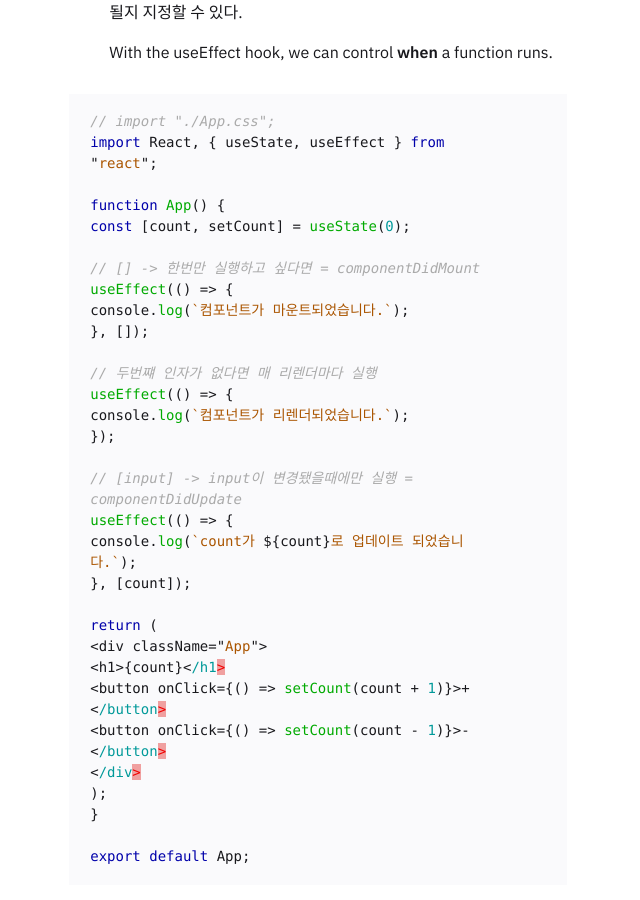
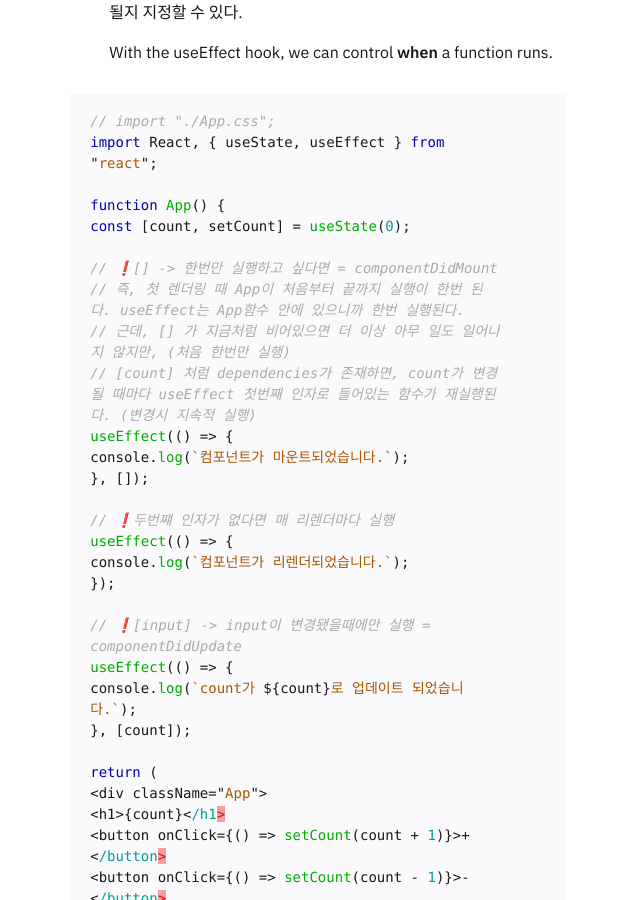
Before and after one commit to jenjenhub/blog, a Jekyll site: the page built from _notes/Public/2022-01-23-useEffect.md, in a window 1280 px wide and 900 px high, scrolled down 1357 px. Shown: the whole window, without its empty margins (322-962 px from the left). Built offline with Jekyll 4.4.1, drawn with Linux system fonts in a browser that asks for light colours.

Commit message:
Update 2022-01-23-useEffect.md

```diff
--- a/_notes/Public/2022-01-23-useEffect.md
+++ b/_notes/Public/2022-01-23-useEffect.md
@@ -60,17 +60,20 @@ import React, { useState, useEffect } from "react";
 function App() {
   const [count, setCount] = useState(0);
 
-  // [] -> 한번만 실행하고 싶다면 = componentDidMount
+  // ❗[] -> 한번만 실행하고 싶다면 = componentDidMount
+  // 즉, 첫 렌더링 때 App이 처음부터 끝까지 실행이 한번 된다. useEffect는 App함수 안에 있으니까 한번 실행된다.
+  // 근데, [] 가 지금처럼 비어있으면 더 이상 아무 일도 일어나지 않지만, (처음 한번만 실행)
+  // [count] 처럼 dependencies가 존재하면, count가 변경될 때마다 useEffect 첫번째 인자로 들어있는 함수가 재실행된다. (변경시 지속적 실행)
   useEffect(() => {
     console.log(`컴포넌트가 마운트되었습니다.`);
   }, []);
 
-  // 두번쨰 인자가 없다면 매 리렌더마다 실행
+  // ❗️두번쨰 인자가 없다면 매 리렌더마다 실행
   useEffect(() => {
     console.log(`컴포넌트가 리렌더되었습니다.`);
   });
 
-  // [input] -> input이 변경됐을때에만 실행 = componentDidUpdate
+  // ❗️[input] -> input이 변경됐을때에만 실행 = componentDidUpdate
   useEffect(() => {
     console.log(`count가 ${count}로 업데이트 되었습니다.`);
   }, [count]);
```
